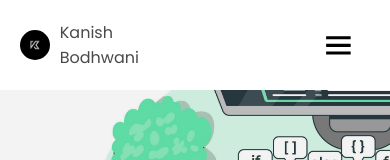
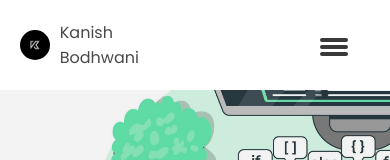
Before and after one commit to kanishbodhwani/Portfolio-v2, a React (Create React App) app: page / in a window 390 px wide. Shown: the top 160 px of the page. Built offline with nearby package versions, Linux system fonts and the light colour scheme.

Commit message:
Hamburger ui left

```diff
--- a/package.json
+++ b/package.json
@@ -7,6 +7,7 @@
     "@testing-library/react": "^13.3.0",
     "@testing-library/user-event": "^13.5.0",
     "react": "^18.1.0",
+    "react-burger-menu": "^3.0.8",
     "react-dom": "^18.1.0",
     "react-icons": "^4.4.0",
     "react-router-dom": "^6.3.0",
--- a/public/index.html
+++ b/public/index.html
@@ -32,7 +32,7 @@
       work correctly both with client-side routing and a non-root public URL.
       Learn how to configure a non-root public URL by running `npm run build`.
     -->
-    <title>React App</title>
+    <title>Portfolio</title>
   </head>
   <body>
     <noscript>You need to enable JavaScript to run this app.</noscript>
--- a/src/components/Header/Header.css
+++ b/src/components/Header/Header.css
@@ -35,7 +35,7 @@ header  {
     color: rgb(113, 113, 113);
 }
 
-.navbar ul li {
+.wide_navbar li {
     list-style-type: none;
 }
 
@@ -44,20 +44,20 @@ header  {
     margin-right: 30px;
 }
 
-.navbar ul {
+.wide_navbar {
     display: flex;
     flex: 1;
     align-items: center;
     justify-content: space-between;
 }
 
-.navbar ul li a{
+.wide_navbar li a{
     color: rgb(73, 73, 73);
     cursor: pointer;
     text-decoration: none;
 }
 
-.navbar ul li a:hover {
+.wide_navbar li a:hover {
     color: rgb(113, 113, 113);
 }
 
@@ -65,8 +65,13 @@ header  {
     display: none;
 }
 
+.menu {
+  display: none;
+}
+
+
 @media only screen and (max-width: 1042px) {
-    .navbar ul {
+    .wide_navbar {
         display: none;
     }
 
@@ -81,4 +86,54 @@ header  {
         display: flex;
         align-items: center;
     }
+
+    .hamburger {
+      display: flex;
+      flex-direction: column;
+      justify-content: center;
+      width: 28px;
+      height: 28px;
+      cursor: pointer;
+      position: relative;
+      transition: all 0.4s ease;
+    }
+
+    .hamburger span {
+      display: block;
+      width: 100%;
+      height: 4px;
+      background-color: rgb(57, 57, 57);
+      border-radius: 2px;
+      margin-top: 3px;
+    }
+    .menu {
+      display: flex;
+      position: absolute;
+      top: 90px;
+      width: 100%;
+      height: 100vh;
+      left: 100%;
+      z-index: 3;
+      background-color: rgb(65, 65, 65);
+      transition: all 0.4s ease;
+    }
+
+    .menu.is-active {
+      left: 0;
+      transition: all 0.4s ease;
+    }
+
+    .mobile_navbar {
+      display: flex;
+      flex-direction: column;
+      width: 94%;
+      align-items: flex-end;
+    }
+
+    .mobile_navbar li {
+      color: #fff;
+      font-size: 20px;
+      list-style-type: none;
+      margin-top: 30px;
+    }
 }
--- a/src/components/Header/Header.js
+++ b/src/components/Header/Header.js
@@ -1,12 +1,14 @@
-import React from 'react';
+import React, { useState , useRef, useEffect} from 'react';
 import { HashLink as Link } from 'react-router-hash-link';
 // import { Link } from "react-scroll";
 import "./Header.css";
 import Klogo from  "../../images/k-logo.jpeg";
-import { BiMenu } from "react-icons/bi";
 
 
 function Header() {
+    const [menu, setMenu] = useState(false);
+
+    const toggleMenu = () => setMenu(!menu);
     return (
     <div className='header'>
         <header>
@@ -16,9 +18,22 @@ function Header() {
             </div>
             <nav className='navbar'>
                 <div className='hamburger_icon'>
-                    <BiMenu size={"2.3em"}/>
+                    <div onClick={toggleMenu} className='hamburger'>
+                        <span></span>
+                        <span></span>
+                        <span></span>
+                    </div>
                 </div>
-                <ul>
+                {menu ? <div className={`menu ${menu ? 'is-active' : null}`}>
+                    <ul className='mobile_navbar'>
+                        <li> <Link to="#about"> About </Link> </li>
+                        <li> <Link to="#projects"> Projects </Link> </li>
+                        <li> <Link to="#community"> Community </Link> </li>
+                        <li> <a href='https://medium.com/@kanishbodhwani' target="_blank" rel='noreferrer'>  Blog </a> </li>
+                        <li> <Link to="#contact"> Contact </Link> </li>
+                    </ul>
+                </div> : null }
+                <ul className='wide_navbar'>
                     <li> <Link to="#about"> About </Link> </li>
                     <li> <Link to="#projects"> Projects </Link> </li>
                     <li> <Link to="#community"> Community </Link> </li>
--- a/src/components/Tweet/Tweet.js
+++ b/src/components/Tweet/Tweet.js
@@ -31,7 +31,7 @@ export default function Tweet() {
                     <p> @BodhwaniKanish </p>
                 </div>
             </div>
-            <button> <a href='https://twitter.com/BodhwaniKanish' target="_blank" rel='noreferrer'> <FaTwitter size={"1em"} className="tweet-icon" color="#fff"/> <p> Follow </p> </a></button>
+            <button> <a href='https://twitter.com/BodhwaniKanish' target="_blank" rel='noreferrer'> <FaTwitter size={"1em"} className="tweet-icon" color="#fff"/> <p className='follow_text'> Follow </p> </a></button>
         </div>
         <div className='tweet'>
             {/* {tweetsArray.map((el) => {
--- a/src/index.css
+++ b/src/index.css
@@ -13,3 +13,7 @@ body {
 html {
   scroll-behavior: smooth;
 }
+
+body::-webkit-scrollbar {
+  display: none;
+}
```
Also changed, not shown: 1 other file (tests, documents, lock files or other folders).
